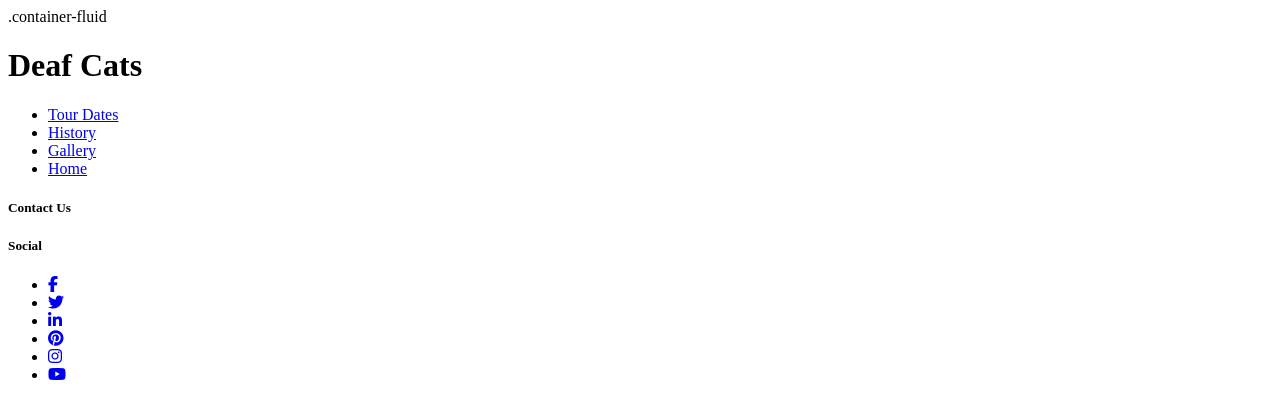
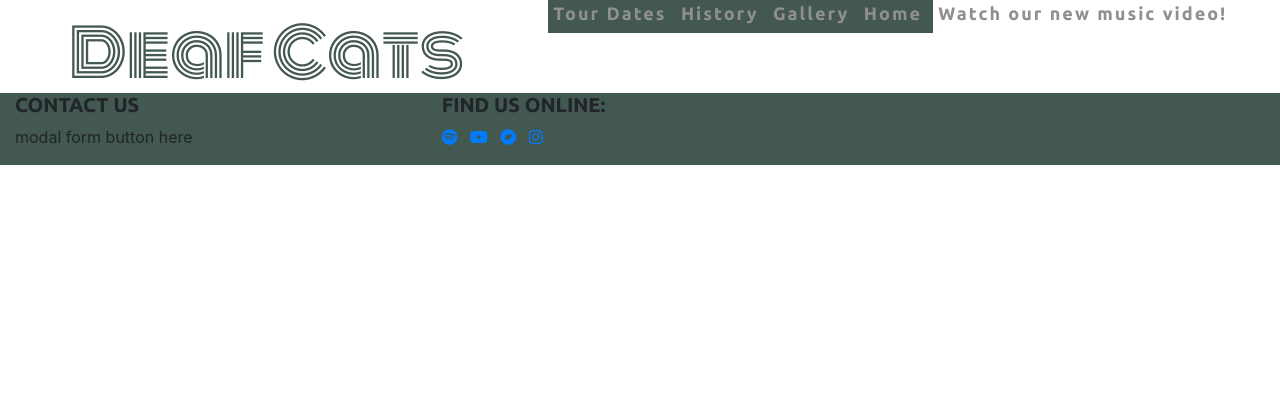
Before and after one commit to al-ell/al-ell.github.io, a plain HTML site: page index.html in a window 1280 px wide. Drawn offline with nearby package versions, Linux system fonts and the light colour scheme; files that its build step writes are made by us from their sources; a web font is replaced by a local one.

Commit message:
added: css styling to header

```diff
--- /dev/null
+++ b/assets/css/style.css
@@ -0,0 +1,101 @@
+/*----------------------Colors */
+
+
+.topnav,
+footer {
+    background-color: #425851;
+}
+
+
+/*-------------------Special paddings/margins/text */
+
+
+h2,
+h3,
+h4,
+h5 {
+    font-family: "Ubuntu";
+    font-weight: 700;
+}
+
+h1,
+h2,
+h3,
+h4 {
+    margin: 0;
+}
+
+.uppercase {
+    text-transform: uppercase;
+}
+
+
+
+/*----------------------Heading */
+
+#logo {
+    font-family: Monoton;
+    font-size: 65px;
+    text-align: center;
+    margin-top: 15px;
+    color: #425851;
+    background-color:
+}
+
+
+.watch-link,
+.topnav {
+    overflow: hidden;
+    Margin-top: 5px;
+    font-family: "Ubuntu", sans-serif;
+    font-weight: 700;
+    display: inline;
+    color: #8f8f8f;
+    float: center;
+    text-align: center;
+    font-size: 18px;
+    letter-spacing: 2px;
+    padding: 5px 5px 10px 5px;
+}
+
+
+.menuitem a {
+    width: 100%;
+    text-decoration: none;
+    color: #8f8f8f;
+    min-height: 20px;
+
+}
+
+/* Change the color of links on hover */
+.topnav a:hover {
+    color: #8f8f8f;
+}
+
+
+/*-------------------Homepage */
+
+#homeimage {
+    margin-top: 50px;
+    margin-bottom: 50px;
+    width: 100%;
+    height: 600px;
+    background: url("../images/street-homeimage.jpg");
+    background-repeat: no-repeat;
+    background-size: contain;
+    transition: all .5s ease-in-out;
+    -moz-transition: all .5s ease-in-out;
+    -webkit-transition: all .5s ease-in-out;
+}
+
+
+
+
+/*-------------------Hover.css *
+
+/*-------------------Footer */
+
+
+/*-------------------Contact Form */
+
+/*-------------------Media Queries */
--- a/index.html
+++ b/index.html
@@ -4,6 +4,8 @@
     <meta charset="UTF-8">
     <meta http-equiv="X-UA-Compatible" content="IE=edge">
     <meta name="viewport" content="width=device-width, initial-scale=1.0">
+    <link rel="stylesheet" href="https://cdn.jsdelivr.net/npm/bootstrap@4.5.3/dist/css/bootstrap.min.css"
+        integrity="sha384-TX8t27EcRE3e/ihU7zmQxVncDAy5uIKz4rEkgIXeMed4M0jlfIDPvg6uqKI2xXr2" crossorigin="anonymous">
     <link href="https://fonts.googleapis.com/css2?family=Cabin+Condensed:wght@400;500&family=Monoton&family=Ubuntu:wght@400;500;700&display=swap"
         rel="stylesheet">
     <script src="https://kit.fontawesome.com/fe32e32a81.js" crossorigin="anonymous"></script>
@@ -12,13 +14,12 @@
 </head>
 <body>
     <header>
-        .container-fluid <div class="no-gutters">
+        <div class="container-fluid no-gutters">
             <div class="row">
-                <div class="col-md-4 col-sm-12">
-                    <div class="col-4">
+                <div class="col-md-5 col-sm-12">
                     <h1 class="logo" id="logo">Deaf Cats</h1>
                 </div>
-                    <div class="col-8">
+                <div class="col-md-7 col-sm-12">
                     <ul id="nav" class="list-inline menucontainer topnav">
                         <li class="list-inline-item menuitem">
                             <a href="#" class=><span>Tour Dates</span></a>
@@ -33,6 +34,8 @@
                             <a href="index.html" class=><span>Home</span></a>
                         </li>
                     </ul>
+                    <div class="col-12 menuitem watch-link">
+                        <a href="https://www.youtube.com" target="_blank">Watch our new music video!</a>
                     </div>
                 </div>
             </div>
@@ -46,34 +49,29 @@
     </section>
     <footer class="container-fluid">
         <div class="row" id="footer-details">
-            <div class="col-sm-5">
+            <div class="col-sm-4">
                 <h5 class="uppercase">Contact Us</h5>
+                <p>modal form button here</p>
             </div>
-            <div class="col-sm-7">
-                <h5 class="uppercase">Social</h5>
+            <div class="col-sm-8">
+                <h5 class="uppercase">Find Us Online:</h5>
                 <ul class="list-inline social-links">
                     <li class="list-inline-item">
                         <a target="_blank" href="#">
-                            <i class="fa fa-facebook" aria-hidden="true"></i>
-                            <span class="sr-only">Facebook</span>
+                            <i class="fa-brands fa-spotify" aria-hidden="true"></i>
+                            <span class="sr-only">Spotify</span>
                         </a>
                     </li>
                     <li class="list-inline-item">
                         <a target="_blank" href="#">
-                            <i class="fa fa-twitter" aria-hidden="true"></i>
-                            <span class="sr-only">Twitter</span>
+                            <i class="fa fa-youtube" aria-hidden="true"></i>
+                            <span class="sr-only">Youtube</span>
                         </a>
                     </li>
                     <li class="list-inline-item">
                         <a target="_blank" href="#">
-                            <i class="fa fa-linkedin" aria-hidden="true"></i>
-                            <span class="sr-only">LinkedIn</span>
-                        </a>
-                    </li>
-                    <li class="list-inline-item">
-                        <a target="_blank" href="#">
-                            <i class="fa fa-pinterest" aria-hidden="true"></i>
-                            <span class="sr-only">Pinterest</span>
+                            <i class="fa-brands fa-bandcamp" aria-hidden="true"></i>
+                            <span class="sr-only">Bandcamp</span>
                         </a>
                     </li>
                     <li class="list-inline-item">
@@ -82,12 +80,6 @@
                             <span class="sr-only">Instagram</span>
                         </a>
                     </li>
-                    <li class="list-inline-item">
-                        <a target="_blank" href="#">
-                            <i class="fa fa-youtube" aria-hidden="true"></i>
-                            <span class="sr-only">Youtube</span>
-                        </a>
-                    </li>
                 </ul>
             </div>
         </div>
```
Also changed, not shown: assets/style.css (deleted), 1 other file. Lines whose indentation alone changed are shown as unchanged.
